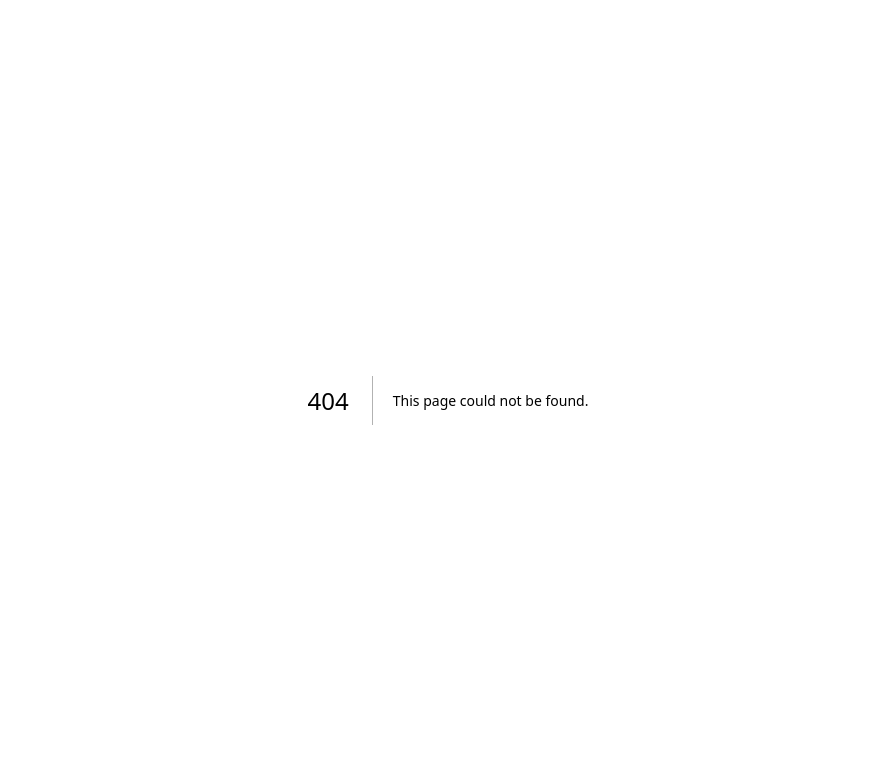
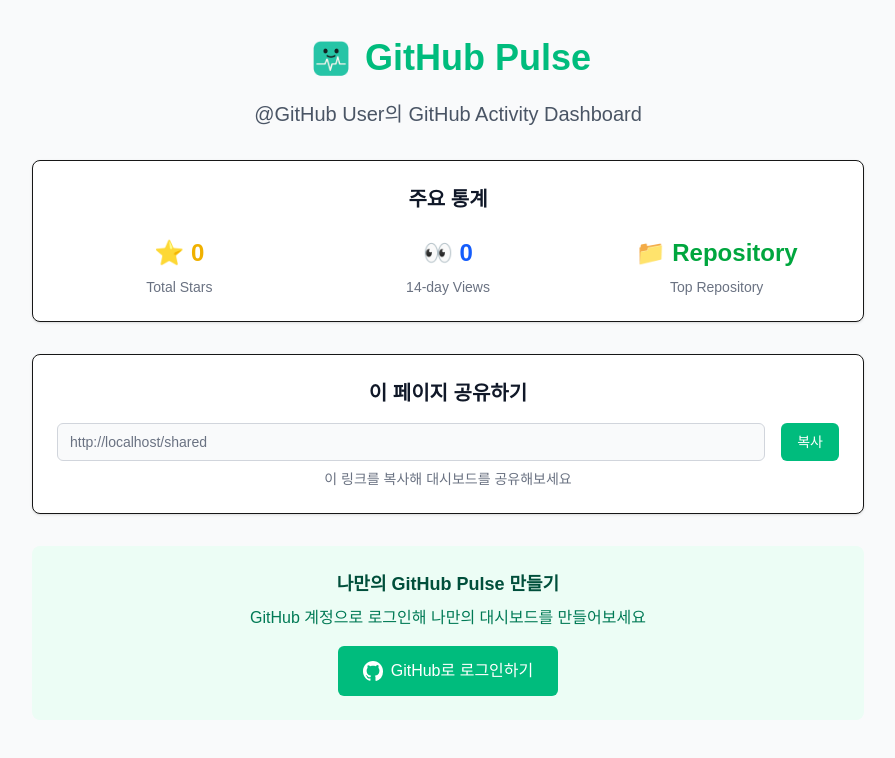
Before and after one commit to ella-yschoi/github-pulse, a Next.js app in the folder apps/web/: page /shared in a window 1280 px wide. Before the commit this address had no page. Shown: the top 758 px of the page, without its empty margins (192-1087 px from the left). Built offline with nearby package versions, Linux system fonts and the light colour scheme.

Commit message:
feat: add public shared page with summary badges, Top 3 repos

```diff
--- /dev/null
+++ b/apps/web/src/app/shared/page.tsx
@@ -0,0 +1,208 @@
+'use client';
+
+import Link from 'next/link';
+import { useSearchParams } from 'next/navigation';
+import { useState, useEffect } from 'react';
+
+export default function SharedPage() {
+  const searchParams = useSearchParams();
+  const [copied, setCopied] = useState(false);
+  const [currentUrl, setCurrentUrl] = useState('');
+
+  // URL 파라미터에서 데이터 추출
+  const username =
+    searchParams.get('u') || searchParams.get('username') || 'GitHub User';
+  const stars = parseInt(
+    searchParams.get('s') || searchParams.get('stars') || '0'
+  );
+  const views = parseInt(
+    searchParams.get('v') || searchParams.get('views') || '0'
+  );
+  const topRepo =
+    searchParams.get('t') || searchParams.get('topRepo') || 'No repositories';
+  const reposCount = parseInt(
+    searchParams.get('r') || searchParams.get('repos') || '0'
+  );
+  const top3Raw = searchParams.get('top3') || '';
+  const top3 = top3Raw
+    .split(';')
+    .map((rec) => rec.trim())
+    .filter(Boolean)
+    .map((rec) => {
+      const [full, s, v] = rec.split('|');
+      return {
+        full_name: full || '',
+        stars: Number(s) || 0,
+        views_14d: Number(v) || 0,
+      };
+    });
+
+  // 클라이언트 사이드에서 URL 설정
+  useEffect(() => {
+    setCurrentUrl(window.location.href);
+  }, []);
+
+  // (이전) ts 기반 차트는 제거
+
+  // 링크 복사 함수
+  const copyShareLink = async () => {
+    try {
+      await navigator.clipboard.writeText(currentUrl);
+      setCopied(true);
+      setTimeout(() => setCopied(false), 2000);
+    } catch (err) {
+      console.error('Failed to copy:', err);
+    }
+  };
+
+  // no og image; showing chart instead
+
+  return (
+    <div className='min-h-screen bg-gray-50'>
+      <div className='max-w-4xl mx-auto px-4 sm:px-6 lg:px-8 py-8'>
+        {/* 헤더 */}
+        <div className='text-center mb-8'>
+          <div className='flex items-center justify-center gap-2 mb-4'>
+            <img
+              src='/images/gihub-pulse-logo-no-bg.png'
+              alt='GitHub Pulse Logo'
+              className='h-13 w-13 object-contain'
+            />
+            <h1 className='text-4xl font-bold text-emerald-500'>
+              GitHub Pulse
+            </h1>
+          </div>
+          <p className='text-xl text-gray-600 mb-2'>
+            @{username}의 GitHub Activity Dashboard
+          </p>
+        </div>
+
+        {/* 통계 요약 */}
+        <div className='bg-white p-6 rounded-lg shadow-sm border mb-8'>
+          <h2 className='text-xl font-semibold text-gray-900 mb-6 text-center'>
+            주요 통계
+          </h2>
+          <div className='grid grid-cols-1 md:grid-cols-3 gap-6'>
+            <div className='text-center'>
+              <div className='text-2xl font-bold text-yellow-500 mb-2'>
+                ⭐ {stars.toLocaleString()}
+              </div>
+              <div className='text-sm text-gray-500'>Total Stars</div>
+            </div>
+            <div className='text-center'>
+              <div className='text-2xl font-bold text-blue-600 mb-2'>
+                👀 {views.toLocaleString()}
+              </div>
+              <div className='text-sm text-gray-500'>14-day Views</div>
+            </div>
+            <div className='text-center'>
+              <div className='text-2xl font-bold text-green-600 mb-2'>
+                📁 {topRepo.split('/')[1] || 'Repository'}
+              </div>
+              <div className='text-sm text-gray-500'>Top Repository</div>
+            </div>
+          </div>
+        </div>
+
+        {/* 상위 3개 리포 간단 리스트 */}
+        {top3.length > 0 && (
+          <div className='bg-white p-6 rounded-lg shadow-sm border mb-8'>
+            <h2 className='text-xl font-semibold text-gray-900 mb-4 text-center'>
+              상위 리포지토리 Top 3
+            </h2>
+            <ul className='divide-y divide-gray-100'>
+              {top3.map((r) => (
+                <li
+                  key={r.full_name}
+                  className='py-3 flex items-center justify-between'
+                >
+                  <a
+                    href={`https://github.com/${r.full_name}`}
+                    target='_blank'
+                    rel='noreferrer'
+                    className='text-sm font-medium text-gray-900 hover:text-emerald-600 truncate max-w-[70%]'
+                    title={r.full_name}
+                  >
+                    {r.full_name}
+                  </a>
+                  <div className='flex items-center gap-4 text-sm'>
+                    <span className='inline-flex items-center text-black'>
+                      ⭐{' '}
+                      <span className='ml-1 font-medium'>
+                        {r.stars.toLocaleString()}
+                      </span>
+                    </span>
+                    <span className='inline-flex items-center text-black'>
+                      👀{' '}
+                      <span className='ml-1 font-medium'>
+                        {r.views_14d.toLocaleString()}
+                      </span>
+                    </span>
+                  </div>
+                </li>
+              ))}
+            </ul>
+          </div>
+        )}
+
+        {/* 공유 링크 */}
+        <div className='bg-white p-6 rounded-lg shadow-sm border mb-8'>
+          <h2 className='text-xl font-semibold text-gray-900 mb-4 text-center'>
+            이 페이지 공유하기
+          </h2>
+          <div className='flex gap-4'>
+            <input
+              type='text'
+              value={currentUrl}
+              readOnly
+              className='flex-1 px-3 py-2 border border-gray-300 rounded-md text-sm bg-gray-50 text-gray-500'
+            />
+            <button
+              onClick={copyShareLink}
+              className={`px-4 py-2 rounded-md text-sm font-medium transition-colors cursor-pointer ${
+                copied
+                  ? 'bg-blue-100 text-blue-800 border border-blue-200'
+                  : 'bg-emerald-500 text-white hover:bg-emerald-600'
+              }`}
+            >
+              {copied ? '복사됨!' : '복사'}
+            </button>
+          </div>
+          <p className='text-sm text-gray-500 mt-2 text-center'>
+            이 링크를 복사해 대시보드를 공유해보세요
+          </p>
+        </div>
+
+        {/* CTA */}
+        <div className='text-center'>
+          <div className='bg-emerald-50 p-6 rounded-lg'>
+            <h3 className='text-lg font-semibold text-emerald-900 mb-2'>
+              나만의 GitHub Pulse 만들기
+            </h3>
+            <p className='text-emerald-700 mb-4'>
+              GitHub 계정으로 로그인해 나만의 대시보드를 만들어보세요
+            </p>
+            <Link
+              href='/'
+              className='inline-flex items-center px-6 py-3 border border-transparent text-base font-medium rounded-md text-white bg-emerald-500 hover:bg-emerald-600 focus:outline-none focus:ring-2 focus:ring-offset-2 focus:ring-emerald-500 transition-colors'
+            >
+              <svg
+                className='mr-2 h-5 w-5 text-white'
+                viewBox='0 0 16 16'
+                fill='currentColor'
+                aria-hidden='true'
+              >
+                <path
+                  fillRule='evenodd'
+                  d='M8 0C3.58 0 0 3.64 0 8.13c0 3.59 2.29 6.63 5.47 7.71.4.08.55-.18.55-.39 0-.19-.01-.82-.01-1.49-2.01.37-2.53-.5-2.69-.96-.09-.24-.48-.96-.82-1.16-.28-.15-.68-.52-.01-.53.63-.01 1.08.58 1.23.82.72 1.22 1.87.88 2.33.67.07-.54.28-.88.51-1.08-1.78-.2-3.64-.91-3.64-4.05 0-.9.31-1.64.82-2.22-.08-.2-.36-1.02.08-2.13 0 0 .67-.22 2.2.84.64-.18 1.32-.27 2-.27s1.36.09 2 .27c1.53-1.07 2.2-.84 2.2-.84.44 1.11.16 1.93.08 2.13.51.58.82 1.32.82 2.22 0 3.15-1.87 3.85-3.65 4.05.29.26.54.77.54 1.55 0 1.12-.01 2.02-.01 2.29 0 .21.15.47.55.39A8.13 8.13 0 0016 8.13C16 3.64 12.42 0 8 0Z'
+                  clipRule='evenodd'
+                />
+              </svg>
+              GitHub로 로그인하기
+            </Link>
+          </div>
+        </div>
+      </div>
+    </div>
+  );
+}
```
Also changed, not shown: apps/web/public/images/gihub-pulse-logo-no-bg.png (added), apps/web/public/images/gihub-pulse-logo-with-bg.png (added).
